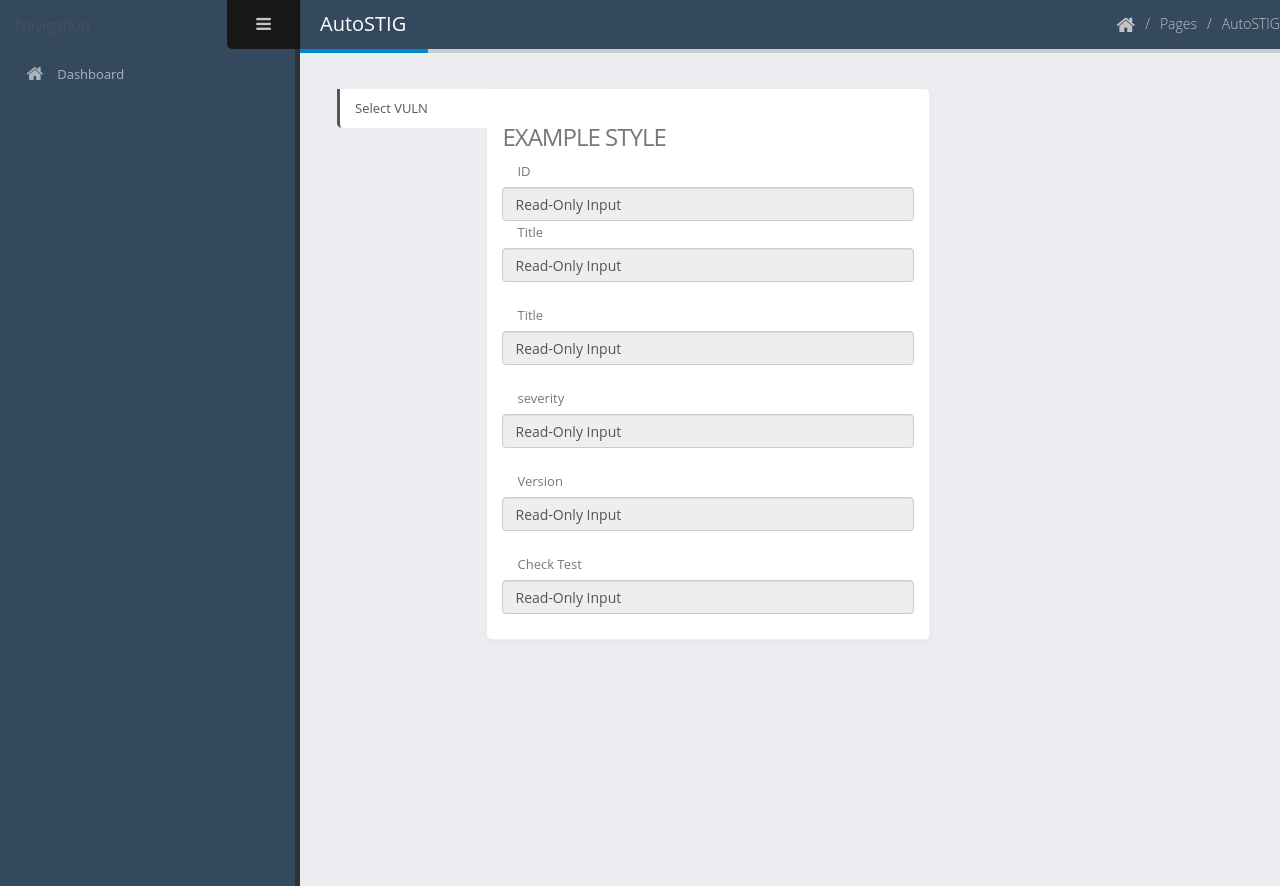
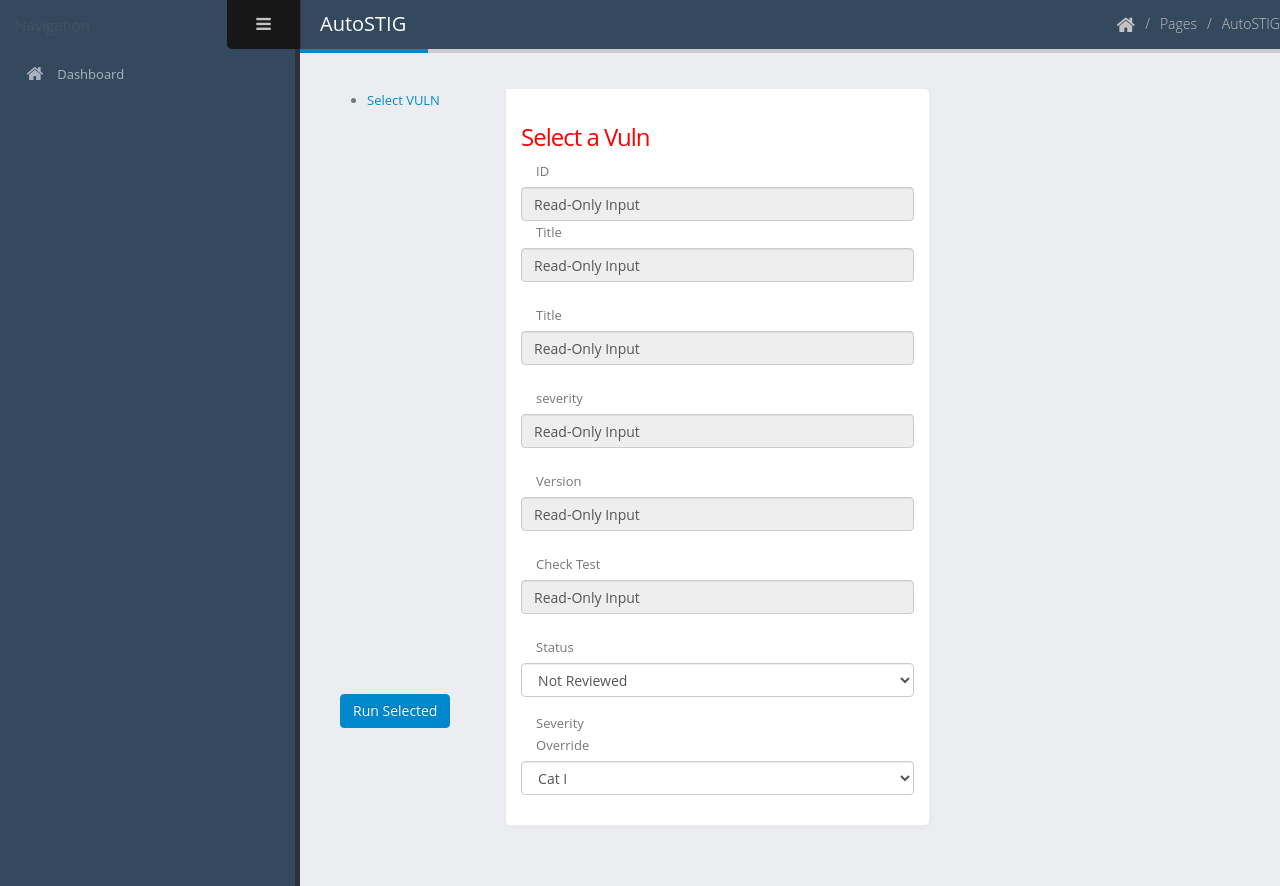
Before and after one commit to NetizenCorp/AutoSTIG, a Flask app: template pyAutoSTIG/templates/section2.html in a window 1280 px wide. Shown: the part 61-947 px from the top of the page. Run offline with Flask 2, Linux system fonts and the light colour scheme; the template is opened without the code that fills it, so the values that code supplies are empty; some libraries are stand-ins or nearby versions.

Commit message:
Vuln viewer display
restructuring of vuln viewer page.

```diff
--- a/pyAutoSTIG/AutoSTIG.py
+++ b/pyAutoSTIG/AutoSTIG.py
@@ -38,6 +38,7 @@ def get_stig(name):
     sqlite_db.sqlite_close()
 
     return jsonify({'stig':stig_info_result, 'profile':profile_info_result})
+
 @app.route('/stig/vuln/<name>')
 def get_vuln(name):
     # HACK TEST KtQ
@@ -68,5 +69,10 @@ def run_stig():
     return render_template('section2.html', content=content)
 
 
+@app.route('/stig/report')
+def stig_report():
+    return render_template('section3.html')
+
+
 if __name__ ==  "__main__":
     app.run(debug=True, host="0.0.0.0",port=5000)
--- a/pyAutoSTIG/stig_lib.py
+++ b/pyAutoSTIG/stig_lib.py
@@ -241,9 +241,9 @@ class stig_data(object):
             sqlite_db.database_encrypted = True
             sqlite_db.sqlite_connect(application_path + "/U_MS_Windows_10_V1R16_STIG.scl")
             vuln = "'" + str(vuln_id) + "'"
-            print(vuln)
+            #print(vuln)
             query = '''SELECT * FROM  'vulns' WHERE vuln_id=''' + vuln + ''' '''
-            print(query)
+            #print(query)
             profile_result = sqlite_db.run_sqlite_query(query, []).get_sqlite_results()
-            print(profile_result)
+            #print(profile_result)
             return {'vuln':profile_result}
--- a/pyAutoSTIG/templates/section2.html
+++ b/pyAutoSTIG/templates/section2.html
@@ -2,28 +2,30 @@
 {% block container %}
 
 
-<!-- Need to get STIG data from databases and show them here.-->
+<!-- Need to get VULN data from databases and show them here.-->
 <!-- vertical -->
 <div class="row">
-    <div class="col-md-8">
+    <div class="col-md-8" style="height:200px">
         <div class="tabs tabs-vertical tabs-left">
-            <ul class="nav nav-tabs col-sm-3 col-xs-5">
+            <ul  style="border:10px;overflow:scroll;height:600px">
                 <li class="active">
                     <a  href="#popular11" data-toggle="tab" class="status">Select VULN</a>
                 </li>
 
                 {% for vuln in content['profile_vulns']%}
-                <li>
-                    <a  href="#popular11" data-toggle="tab" class="status">{{ vuln["vuln_id"] }}</a>
+                <li style="border:1px;background-color: lightblue;margin:3px">
+                    <input type="checkbox" name="run_{{ vuln["vuln_id"] }}" checked>
+                    <a  href="#popular11" data-toggle="tab" class="status" style="color:red">{{ vuln["vuln_id"] }}</a>
                 </li>
                 {% endfor %}
                 <!-- PEOP -->
             </ul>
+            <button type="button" class="mb-xs mt-xs mr-xs btn btn-primary" id="run" value="run">Run Selected</button>
             <div class="tab-content">
                 <div id="popular11" class="tab-pane active">
                     <p id='title'></p>
                     <p id='body' style="display: none">
-                            <h3><color=red>EXAMPLE STYLE</color></h3>
+                            <h3 id="vuln_heading" style="color:red;"><color=red>Select a Vuln</color></h3>
                             <label id="label_title" class="col-md-3 control-label" for="vulnIDReadOnly">ID</label>
                             <input type="text" value="Read-Only Input" id="vulnIDReadOnly" class="form-control" readonly="readonly">
 
@@ -41,9 +43,23 @@
                             <br>
                             <label id="label_profile" class="col-md-3 control-label" for="vulnRuleCheckinputReadOnly">Check Test</label>
                             <input type="text" value="Read-Only Input" id="vulnRuleCheckinputReadOnly" class="form-control" readonly="readonly">
+                            <br>
+                            <label id="label_profile" class="col-md-3 control-label" for="vulnRuleCheckinputReadOnly">Status</label>
+                            <select id="selectElementId" class="form-control mb-md">
+                                <!-- TODO color these options open is red, not finding is green -->
+                                    <option value='profile'><color=green>Not Reviewed</color></option>
+                                    <option value='profile'>Open</option>
+                                    <option value='profile'>Not a Finding</option>
+                                    <option value='profile'>Not Applicable</option>
+                            </select>
+                            <label id="label_profile" class="col-md-3 control-label" for="vulnRuleCheckinputReadOnly">Severity Override</label>
+                            <select id="selectElementId" class="form-control mb-md">
+                                    <option value='profile'>Cat I</option>
+                                    <option value='profile'>Cat II</option>
+                                    <option value='profile'>Cat III</option>
+                            </select>
 
 
-                            <!-- <button type="button" class="mb-xs mt-xs mr-xs btn btn-primary" id="run" value="run">Run</button> -->
                     </p>
                 </div>
             </div>
@@ -73,6 +89,7 @@
                 success: function(result) {
                     var x = document.getElementById("body");
                     x.style.display = "block";
+                    document.getElementById('vuln_heading').innerText = $(e.target).text();
                     document.getElementById('vulnIDReadOnly').value = $(e.target).text();
                     document.getElementById('vulnTitleReadOnly').value = result['vuln']['vuln'][0]['vuln_title'];
                     document.getElementById('vulnSummaryReadOnly').value = result['vuln']['vuln'][0]['vuln_rule_id'];
@@ -80,7 +97,8 @@
                     document.getElementById('vulnRuleDiscussioninputReadOnly').value = result['vuln']['vuln'][0]['vuln_rule_discussion'];
                     document.getElementById('vulnRuleCheckinputReadOnly').value = result['vuln']['vuln'][0]['vuln_rule_check'];
 
-                    var select = document.getElementById('selectElementId');
+
+                    /*var select = document.getElementById('selectElementId');
 
                     select.innerHTML = "";
                     var opt = document.createElement('option');
@@ -94,7 +112,7 @@
                         opt.value = profile_list[i]['profile_id'];
                         opt.innerHTML = profile_list[i]['profile_title'];
                         select.appendChild(opt);
-                    }
+                    }*/
 
                 },
                 error: function(result) {
```
Also changed, not shown: pyAutoSTIG/templates/section3.html (added, +15 -0 lines).
